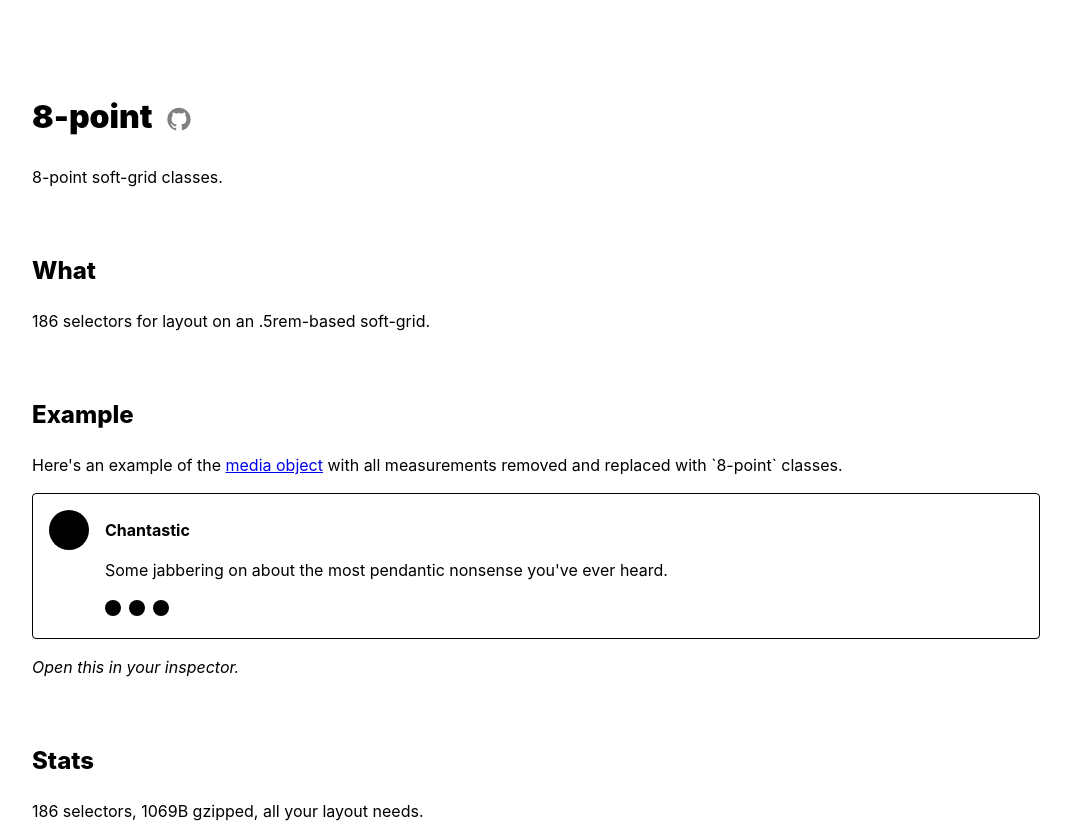
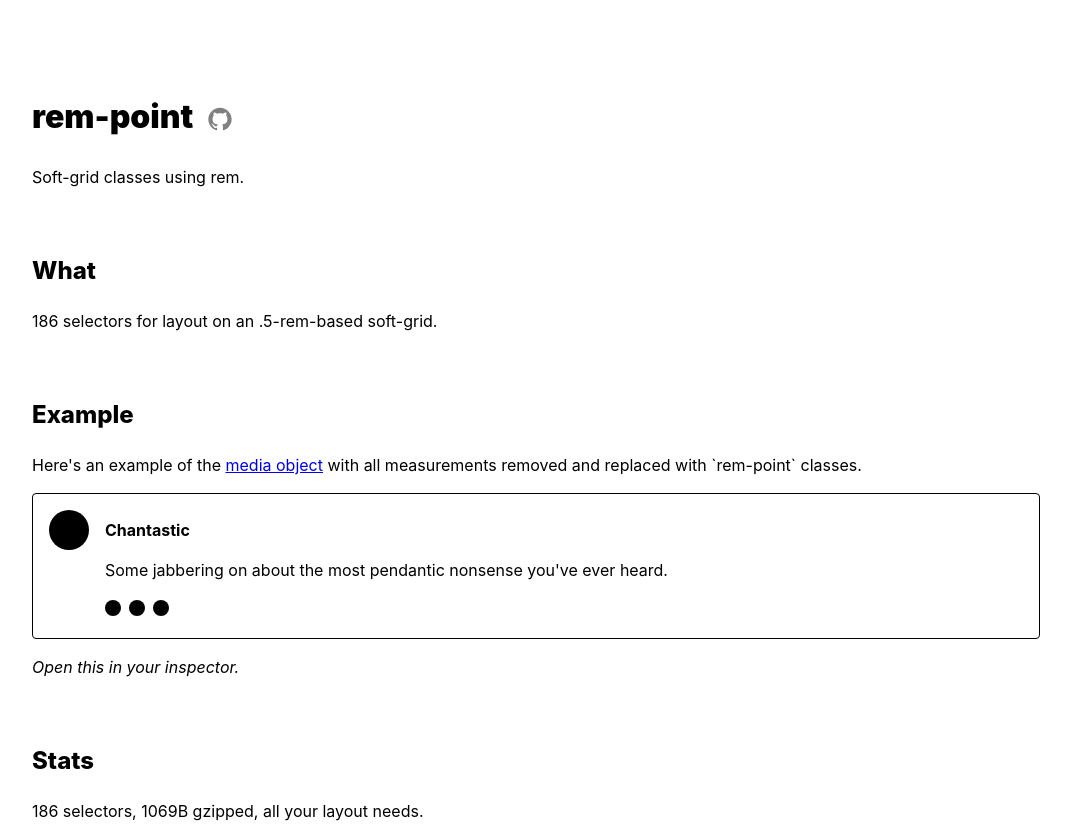
Before and after one commit to chantastic/rem-point, a website: page index.html in a window 1280 px wide. Shown: the top 826 px of the page, without its empty margins (104-1175 px from the left). Drawn offline with Linux system fonts and the light colour scheme.

Commit message:
chore: rename files and fix docs (using rem-point)

```diff
--- a/index.html
+++ b/index.html
@@ -3,7 +3,7 @@
 <head>
   <meta charset="utf-8">
   <meta name="viewport" content="width=device-width">
-  <title>8-point soft-grid classes.</title>
+  <title>Soft-grid classes using rem.</title>
   <style>
     .demo-style{display: block;font-family: monospace;white-space: pre;margin-top: -1rem}
     .ff-system-sans{font-family:-apple-system,BlinkMacSystemFont,sans-serif}
@@ -32,29 +32,29 @@
     pre code { background-color: transparent; }
 
   </style>
-  <link rel="stylesheet" href="./8-point.css" />
+  <link rel="stylesheet" href="./rem-point.css" />
 </head>
 <body class="ff-system-sans mb_4" style="padding: 5vw 10vw; line-height: 1.5;">
   <header>
     <h1 class="fw-900">
-      8-point
+      rem-point
 
-      <a href="https://github.com/chantastic/8-point" class="ml-1" style="vertical-align: middle">
+      <a href="https://github.com/chantastic/rem-point" class="ml-1" style="vertical-align: middle">
         <svg viewBox="0 0 16 16" class="s-3 github-link"><path d="M7.999,0.431c-4.285,0-7.76,3.474-7.76,7.761 c0,3.428,2.223,6.337,5.307,7.363c0.388,0.071,0.53-0.168,0.53-0.374c0-0.184-0.007-0.672-0.01-1.32 c-2.159,0.469-2.614-1.04-2.614-1.04c-0.353-0.896-0.862-1.135-0.862-1.135c-0.705-0.481,0.053-0.472,0.053-0.472 c0.779,0.055,1.189,0.8,1.189,0.8c0.692,1.186,1.816,0.843,2.258,0.645c0.071-0.502,0.271-0.843,0.493-1.037 C4.86,11.425,3.049,10.76,3.049,7.786c0-0.847,0.302-1.54,0.799-2.082C3.768,5.507,3.501,4.718,3.924,3.65 c0,0,0.652-0.209,2.134,0.796C6.677,4.273,7.34,4.187,8,4.184c0.659,0.003,1.323,0.089,1.943,0.261 c1.482-1.004,2.132-0.796,2.132-0.796c0.423,1.068,0.157,1.857,0.077,2.054c0.497,0.542,0.798,1.235,0.798,2.082 c0,2.981-1.814,3.637-3.543,3.829c0.279,0.24,0.527,0.713,0.527,1.437c0,1.037-0.01,1.874-0.01,2.129 c0,0.208,0.14,0.449,0.534,0.373c3.081-1.028,5.302-3.935,5.302-7.362C15.76,3.906,12.285,0.431,7.999,0.431z"/></svg>
       </a>
     </h1>
-    <p>8-point soft-grid classes.</p>
+    <p>Soft-grid classes using rem.</p>
   </header>
 
   <section id="what">
     <h2 class="fw-800">What</h2>
 
-    <p>186 selectors for layout on an .5rem-based soft-grid.</p>
+    <p>186 selectors for layout on an .5-rem-based soft-grid.</p>
   </section>
 
   <section id="example">
     <h2 class="fw-800">Example</h2>
-    <p>Here's an example of the <a href="http://www.stubbornella.org/content/2010/06/25/the-media-object-saves-hundreds-of-lines-of-code/">media object</a> with all measurements removed and replaced with `8-point` classes.</p>
+    <p>Here's an example of the <a href="http://www.stubbornella.org/content/2010/06/25/the-media-object-saves-hundreds-of-lines-of-code/">media object</a> with all measurements removed and replaced with `rem-point` classes.</p>
     <style>
 .media,
 .bd {overflow:hidden}
@@ -201,7 +201,7 @@
   <section id="code">
     <h2 class="fw-800">Code</h2>
     <pre><code>
-/*! 8-point */
+/*! rem-point */
 .m-0{margin:0}
 .m-1{margin:.5rem}
 .m-2{margin:1rem}
@@ -393,9 +393,9 @@
 
   <section id="install">
     <h2 class="fw-800">Install</h2>
-    <code>npm i -S 8-point</code>
+    <code>npm i -S rem-point</code>
     <p>or in-browser</p>
-    <code>&lt;link rel="stylesheet" href="https://unpkg.com/8-point@1.0.0" /&gt;</code>
+    <code>&lt;link rel="stylesheet" href="https://unpkg.com/rem-point@1.0.0" /&gt;</code>
   </section>
 
   <script>
--- a/media-queries/material/lg.css
+++ b/media-queries/material/lg.css
@@ -1,4 +1,4 @@
-/*! 8-point */
+/*! rem-point */
 @media screen and (min-width:960px){
 .m-0\@lg{margin:0}
 .m-1\@lg{margin:.5rem}
--- a/media-queries/material/md.css
+++ b/media-queries/material/md.css
@@ -1,4 +1,4 @@
-/*! 8-point */
+/*! rem-point */
 @media screen and (min-width:720px){
 .m-0\@md{margin:0}
 .m-1\@md{margin:.5rem}
--- a/media-queries/material/mn.css
+++ b/media-queries/material/mn.css
@@ -1,4 +1,4 @@
-/*! 8-point */
+/*! rem-point */
 @media screen and (min-width:0){
 .m-0\@mn{margin:0}
 .m-1\@mn{margin:.5rem}
--- a/media-queries/material/sm.css
+++ b/media-queries/material/sm.css
@@ -1,4 +1,4 @@
-/*! 8-point */
+/*! rem-point */
 @media screen and (min-width:600px){
 .m-0\@sm{margin:0}
 .m-1\@sm{margin:.5rem}
--- a/media-queries/material/xl.css
+++ b/media-queries/material/xl.css
@@ -1,4 +1,4 @@
-/*! 8-point */
+/*! rem-point */
 @media screen and (min-width:1200px){
 .m-0\@xl{margin:0}
 .m-1\@xl{margin:.5rem}
--- a/media-queries/material/xs.css
+++ b/media-queries/material/xs.css
@@ -1,4 +1,4 @@
-/*! 8-point */
+/*! rem-point */
 @media screen and (min-width:480px){
 .m-0\@xs{margin:0}
 .m-1\@xs{margin:.5rem}
--- a/child-8-point.css
+++ b/rem-point--children.css
@@ -1,4 +1,4 @@
-/*! 8_point */
+/*! rem-point */
 .m_0 > * {margin:0}
 .m_1 > * {margin:.5rem}
 .m_2 > * {margin:1rem}
--- a/important-8-point.css
+++ b/rem-point--important.css
@@ -1,4 +1,4 @@
-/*! 8-point */
+/*! rem-point */
 .m-0\!{margin:0 !important }
 .m-1\!{margin:.5rem !important }
 .m-2\!{margin:1rem !important }
--- a/8-point.css
+++ b/rem-point.css
@@ -1,4 +1,4 @@
-/*! 8-point */
+/*! rem-point */
 .m-0{margin:0}
 .m-1{margin:.5rem}
 .m-2{margin:1rem}
```
Also changed, not shown: package.json (+7 -7 lines), README.md, 1 other file.
